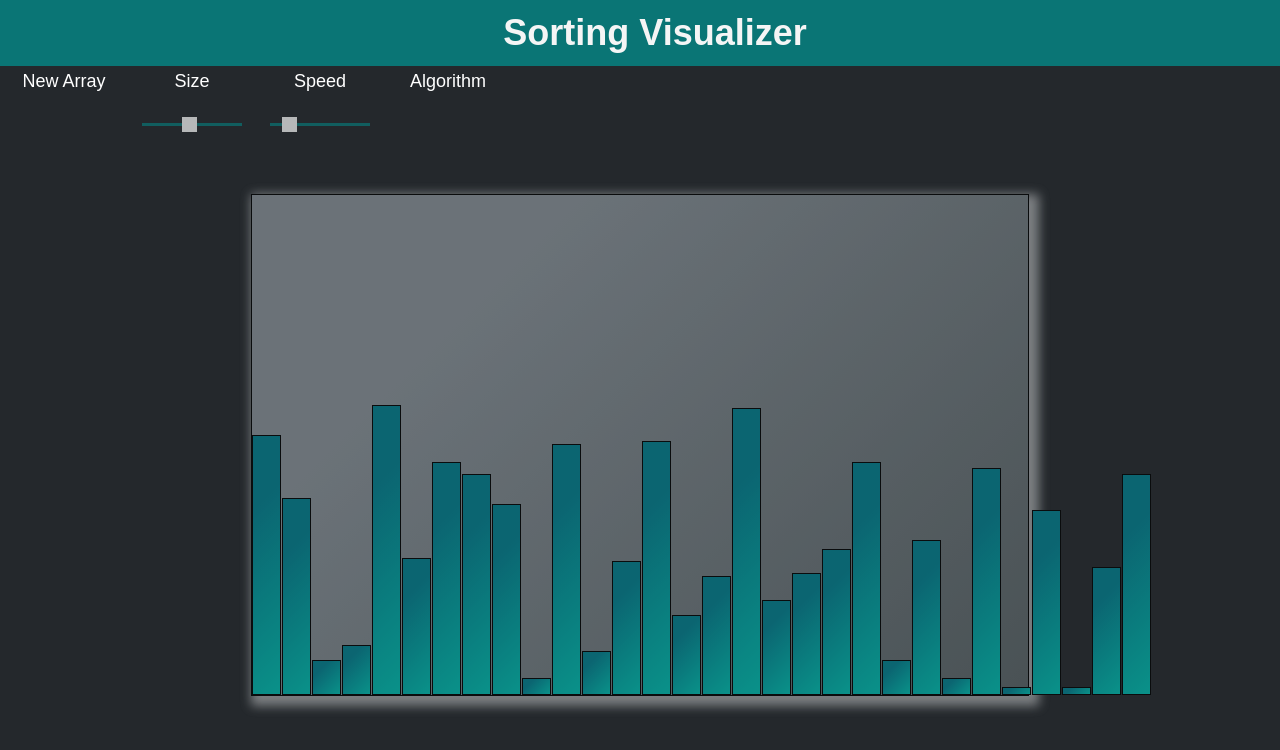
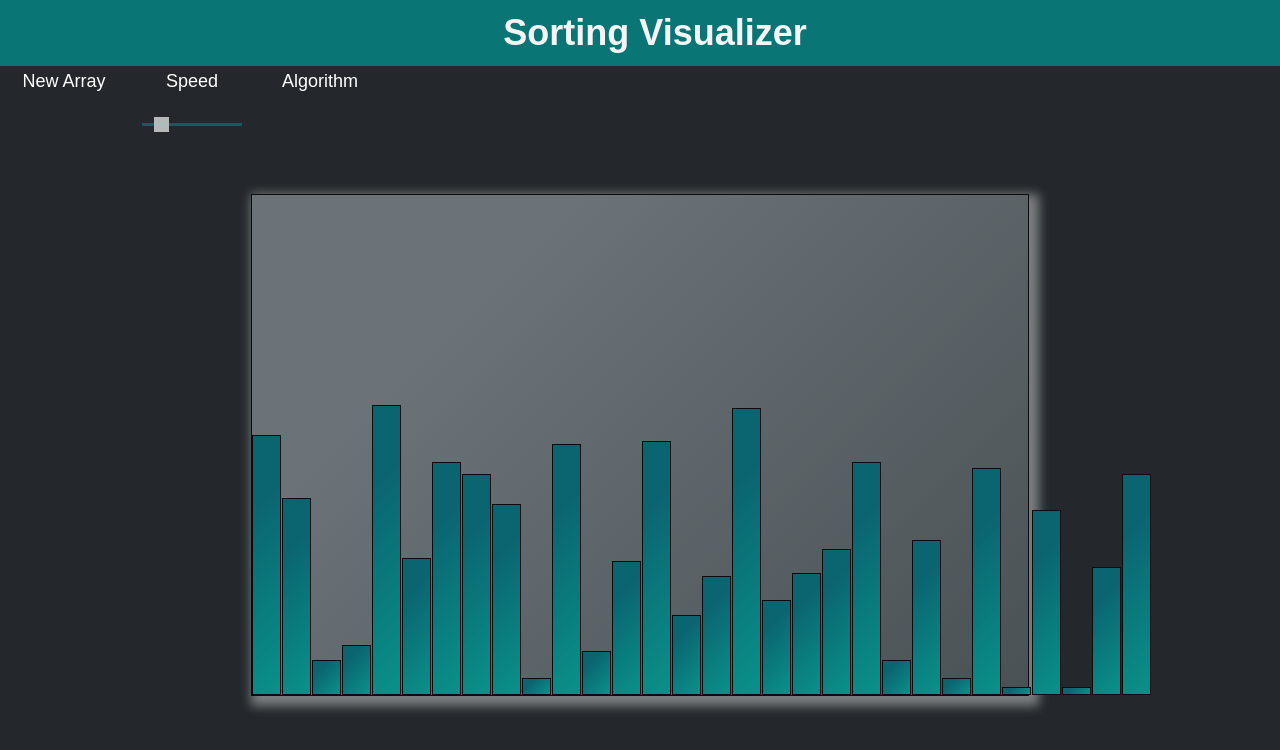
Before and after one commit to Pragati2402/HackMol3.0, a plain HTML site: page index.html in a window 1280 px wide. Drawn offline with Linux system fonts and the light colour scheme.

Commit message:
Add files via upload

```diff
--- a/index.html
+++ b/index.html
@@ -20,12 +20,12 @@
       <div>
         <button class="button1" id="inputBars" onclick="generateBars()">New Array</button>
       </div>
-      <div class="slidecontainer">
+      <!-- <div class="slidecontainer">
         <button class="button1">Size</button>
         <p>
           <input type="range" min="5" max="100" step="1" value="50" class="slider" id="arrSize" />
         </p>
-      </div>
+      </div> -->
       <div class="slidecontainer">
         <button class="button1">Speed</button>
         <p>
```
